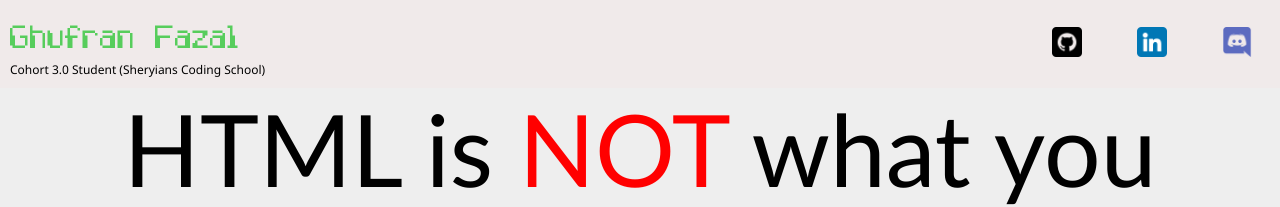
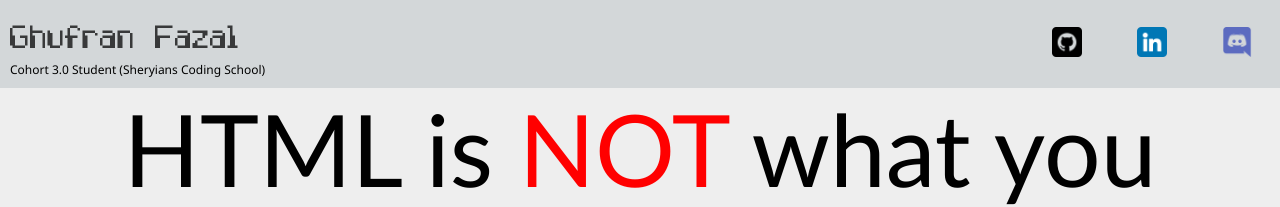
Before and after one commit to ghufranfazal/HTMLDocs, a plain HTML site: page index.html in a window 1280 px wide. Shown: the top 207 px of the page. Drawn offline with Linux system fonts and the light colour scheme.

Commit message:
Update style.css

```diff
--- a/style.css
+++ b/style.css
@@ -28,7 +28,7 @@ body {
 header {
     width: 100%;
     height: auto;
-    background-color: rgb(240, 234, 234);
+    background-color: rgb(211 215 217);
     /* background: linear-gradient(to right,white,blue); */
     /* background:radial-gradient(blue,white); */
     display: flex;
@@ -49,7 +49,7 @@ header {
     font-size: 50px;
     font-weight: 500;
     font-family:Computer;
-    color: rgba(35, 194, 43, 0.747);
+    color: rgb(4 4 4 / 75%);
 
 }
 .title{
```
